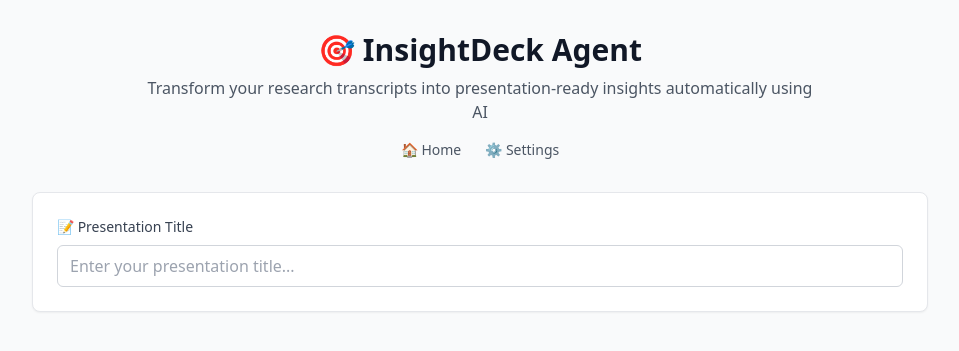
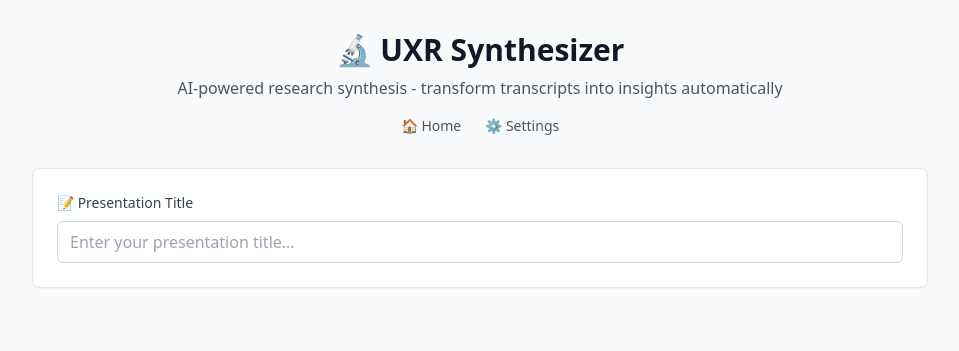
Before and after one commit to stevenvillarino/agent-uxr, a Flask app: page / in a window 1280 px wide. Shown: the top 351 px of the page, without its empty margins (160-1119 px from the left). Run offline with Flask 3, Linux system fonts and the light colour scheme; some libraries are stand-ins or nearby versions.

Commit message:
docs: rebrand project from InsightDeck Agent to UXR Synthesizer
- Updated project name and references across documentation files (README.md, CHANGELOG.md, .env.template)
- Modified demo launcher and scripts to reflect new branding
- This rebranding aligns with the tool's focus on UX research synthesis

feat: rename project to UXR Synthesizer

Rename all occurrences of "InsightDeck Agent" to "UXR Synthesizer" across the codebase for consistent branding and naming.

````diff
--- a/templates/index.html
+++ b/templates/index.html
@@ -3,7 +3,7 @@
 <head>
     <meta charset="UTF-8">
     <meta name="viewport" content="width=device-width, initial-scale=1.0">
-    <title>InsightDeck Agent - Research to Presentation</title>
+    <title>UXR Synthesizer - Research to Presentation</title>
     <script src="https://cdn.tailwindcss.com"></script>
     <script>
         tailwind.config = {
@@ -31,8 +31,8 @@
     <div class="container mx-auto px-4 py-8">
         <!-- Header -->
         <div class="text-center mb-8">
-            <h1 class="text-3xl font-bold text-gray-900 mb-2">🎯 InsightDeck Agent</h1>
-            <p class="text-gray-600 max-w-2xl mx-auto">Transform your research transcripts into presentation-ready insights automatically using AI</p>
+            <h1 class="text-3xl font-bold text-gray-900 mb-2">🔬 UXR Synthesizer</h1>
+            <p class="text-gray-600 max-w-2xl mx-auto">AI-powered research synthesis - transform transcripts into insights automatically</p>
             <div class="flex justify-center items-center space-x-6 mt-4">
                 <a href="/" class="text-sm text-gray-600 hover:text-gray-900 transition-colors">
                     🏠 Home
--- a/templates/settings.html
+++ b/templates/settings.html
@@ -3,7 +3,7 @@
 <head>
     <meta charset="UTF-8">
     <meta name="viewport" content="width=device-width, initial-scale=1.0">
-    <title>Settings - InsightDeck Agent</title>
+    <title>Settings - UXR Synthesizer</title>
     <script src="https://cdn.tailwindcss.com"></script>
     <script>
         tailwind.config = {
--- a/web_app.py
+++ b/web_app.py
@@ -25,7 +25,7 @@ UPLOAD_FOLDER = tempfile.gettempdir()
 
 def generate_markdown_content(transcript, insights, transcript_info):
     """Generate markdown content for download"""
-    content = f"""# InsightDeck Analysis Report
+    content = f"""# UXR Synthesizer Analysis Report
 
 ## Transcription Details
 - **Service**: {transcript_info.get('service', 'Unknown')}
@@ -50,7 +50,7 @@ def generate_markdown_content(transcript, insights, transcript_info):
 {transcript}
 
 ---
-*Generated by InsightDeck - AI-Powered Meeting Analysis*
+*Generated by UXR Synthesizer - AI-Powered Research Analysis*
 """
 
     return content
@@ -1147,7 +1147,7 @@ paginate: true
 {transcript[:1000]}{'...' if len(transcript) > 1000 else ''}
 ```
 
-*Generated by InsightDeck Agent - Research-to-Presentation Automation*
+*Generated by UXR Synthesizer - Research-to-Presentation Automation*
 """
 
     return markdown_content
@@ -1155,7 +1155,7 @@ paginate: true
 @app.route('/health')
 def health_check():
     """Health check endpoint."""
-    return jsonify({'status': 'healthy', 'message': 'InsightDeck Agent is running'})
+    return jsonify({'status': 'healthy', 'message': 'UXR Synthesizer is running'})
 
 @app.route('/process_demo', methods=['POST'])
 def process_demo():
@@ -1544,13 +1544,13 @@ def generate_batch_markdown_content(transcript, insights, transcript_info, succe
 {transcript}
 
 ---
-*Generated by InsightDeck - AI-Powered Batch Analysis*
+*Generated by UXR Synthesizer - AI-Powered Batch Analysis*
 """
 
     return content
 
 if __name__ == '__main__':
-    print("🚀 Starting InsightDeck Agent Web Interface...")
+    print("🚀 Starting UXR Synthesizer Web Interface...")
     print("📝 Make sure your OPENAI_API_KEY environment variable is set!")
     print("🌐 Open http://localhost:8080 in your browser")
-    app.run(debug=True, host='127.0.0.1', port=8080)
+    app.run(debug=True, host='0.0.0.0', port=8080)
````
Also changed, not shown: demo_launcher.py (+4 -4 lines), templates/index_modern.html (+7 -7 lines), CHANGELOG.md, README.md, 3 other files.
